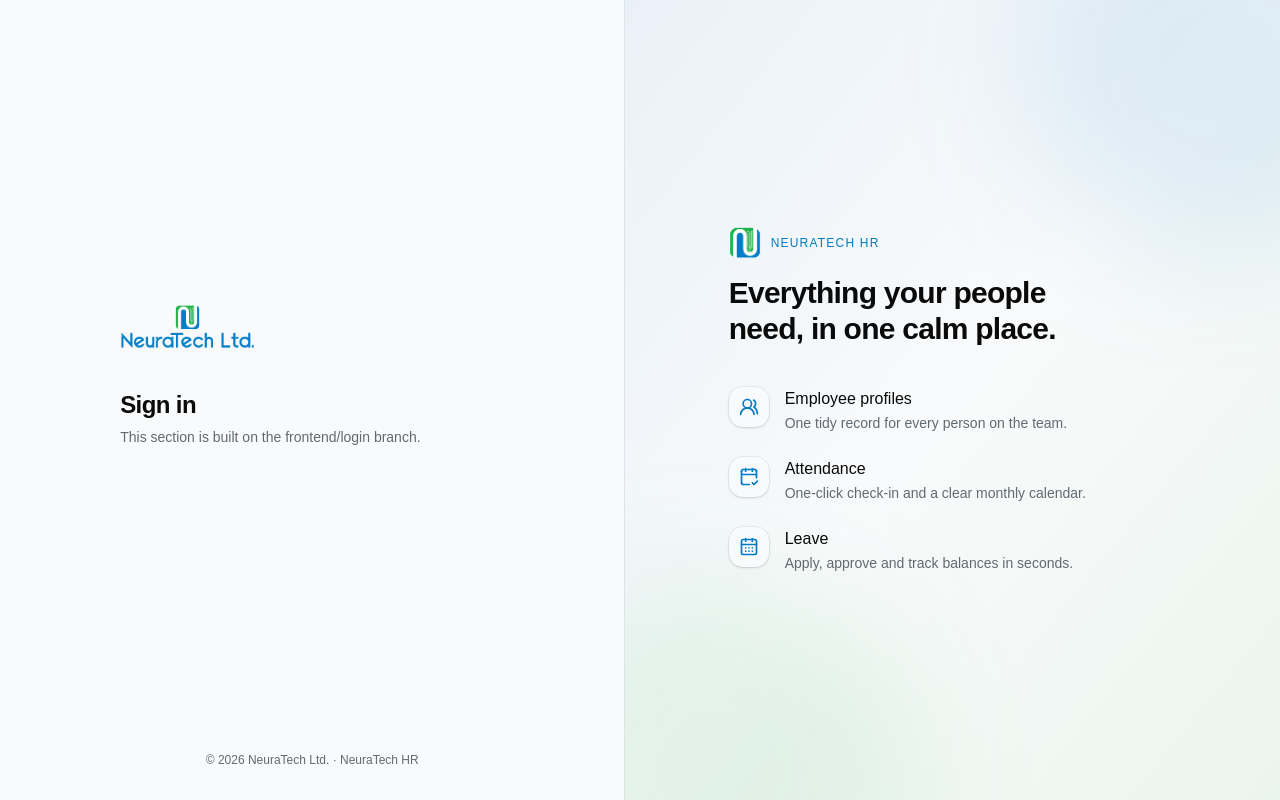
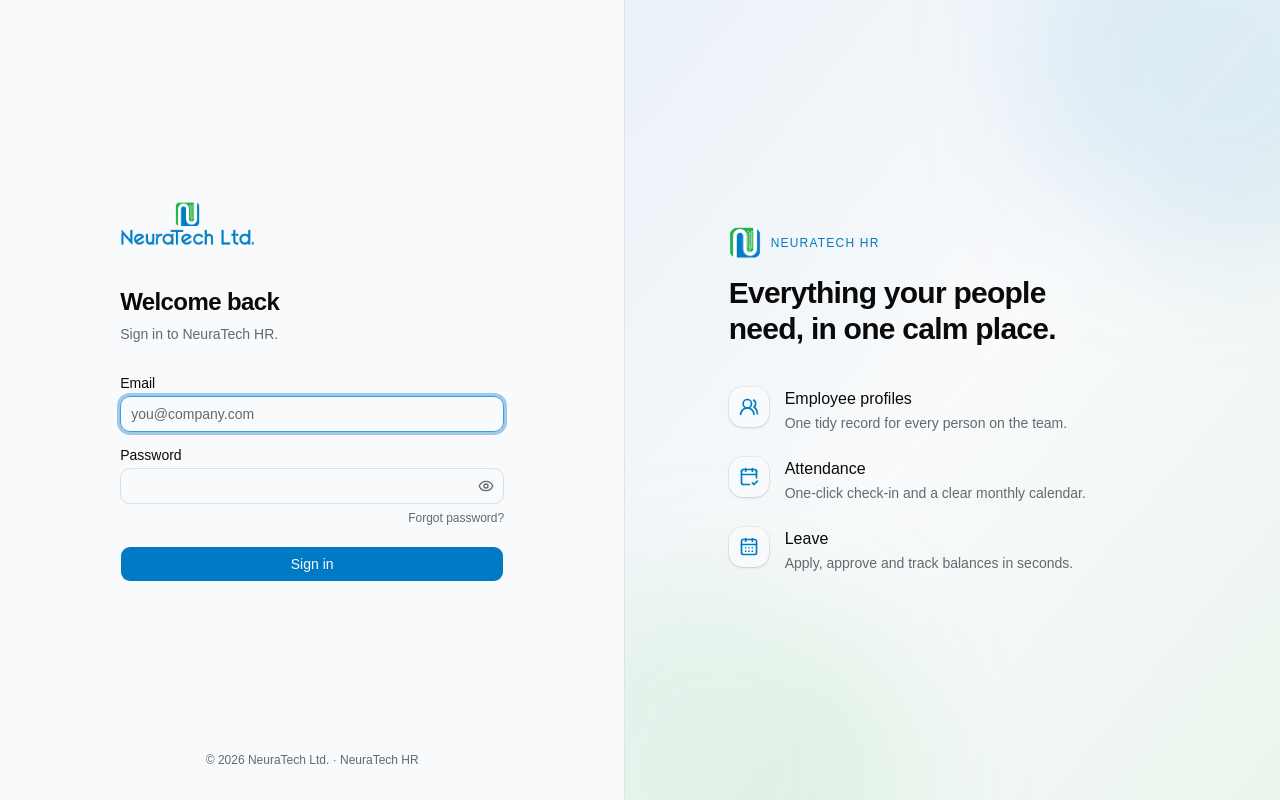
Before and after one commit to neuratech-ltd/Hr-Module, a React (Vite) app: page /login in a window 1280 px wide. Built offline with nearby package versions, Linux system fonts and the light colour scheme.

Commit message:
Login page: email/password sign-in with role-based redirect

```diff
--- a/src/pages/auth/LoginPage.tsx
+++ b/src/pages/auth/LoginPage.tsx
@@ -1,10 +1,89 @@
+import { useState, type FormEvent } from 'react'
+import { Link, useLocation, useNavigate } from 'react-router-dom'
+import { AlertCircle } from 'lucide-react'
+import { useAuth } from '@/auth/auth'
+import { homeFor } from '@/components/layout/guards'
+import { Field } from '@/components/common'
+import { Alert, AlertDescription } from '@/components/ui/alert'
+import { Button } from '@/components/ui/button'
+import { Input } from '@/components/ui/input'
 import { AuthLayout } from './AuthLayout'
+import { PasswordInput } from './password'
 
-// Placeholder: the real screen lives on the frontend/login branch.
 export function LoginPage() {
+  const { login } = useAuth()
+  const navigate = useNavigate()
+  const location = useLocation()
+  const from = (location.state as { from?: string } | null)?.from
+
+  const [email, setEmail] = useState('')
+  const [password, setPassword] = useState('')
+  const [error, setError] = useState('')
+  const [touched, setTouched] = useState(false)
+
+  const emailError = !email.trim() ? 'Enter your email.' : !/^\S+@\S+\.\S+$/.test(email.trim()) ? 'Enter a valid email address.' : ''
+  const passwordError = !password ? 'Enter your password.' : ''
+
+  function submit(e: FormEvent) {
+    e.preventDefault()
+    setTouched(true)
+    if (emailError || passwordError) return
+    try {
+      const user = login(email, password)
+      navigate(from && from !== '/login' ? from : homeFor(user.role), { replace: true })
+    } catch (err) {
+      setError(err instanceof Error ? err.message : 'Sign in failed.')
+    }
+  }
+
   return (
-    <AuthLayout title="Sign in" description="This section is built on the frontend/login branch.">
-      <span />
+    <AuthLayout title="Welcome back" description="Sign in to NeuraTech HR.">
+      <form onSubmit={submit} noValidate className="grid gap-4">
+        {error && (
+          <Alert variant="destructive">
+            <AlertCircle />
+            <AlertDescription>{error}</AlertDescription>
+          </Alert>
+        )}
+        <Field label="Email" htmlFor="email" error={touched ? emailError : undefined}>
+          <Input
+            id="email"
+            type="email"
+            autoComplete="email"
+            autoFocus
+            placeholder="you@company.com"
+            className="h-9"
+            value={email}
+            aria-invalid={touched && !!emailError}
+            onChange={(e) => {
+              setEmail(e.target.value)
+              setError('')
+            }}
+          />
+        </Field>
+        <div className="grid gap-1.5">
+          <Field label="Password" htmlFor="password" error={touched ? passwordError : undefined}>
+            <PasswordInput
+              id="password"
+              autoComplete="current-password"
+              className="h-9"
+              value={password}
+              aria-invalid={touched && !!passwordError}
+              onChange={(e) => {
+                setPassword(e.target.value)
+                setError('')
+              }}
+            />
+          </Field>
+          <Link to="/forgot-password" className="justify-self-end text-xs text-muted-foreground hover:text-foreground">
+            Forgot password?
+          </Link>
+        </div>
+        <Button type="submit" size="lg" className="mt-1 w-full">
+          Sign in
+        </Button>
+      </form>
+
     </AuthLayout>
   )
 }
```
